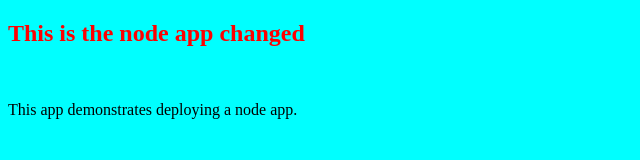
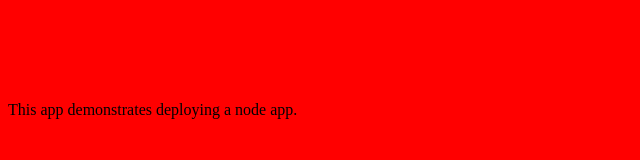
Before and after one commit to cillian1/node_cg, a website: page index.html in a window 1280 px wide. Shown: the whole page, without its empty margins (0-640 px from the left). Drawn offline with Linux system fonts and the light colour scheme.

Commit message:
new change

```diff
--- a/index.html
+++ b/index.html
@@ -1,5 +1,5 @@
 <!DOCTYPE html>
-<html style="background-color:cyan">
+<html style="background-color:red">
   <head>
     <title>Node App</title>
   </head
```
